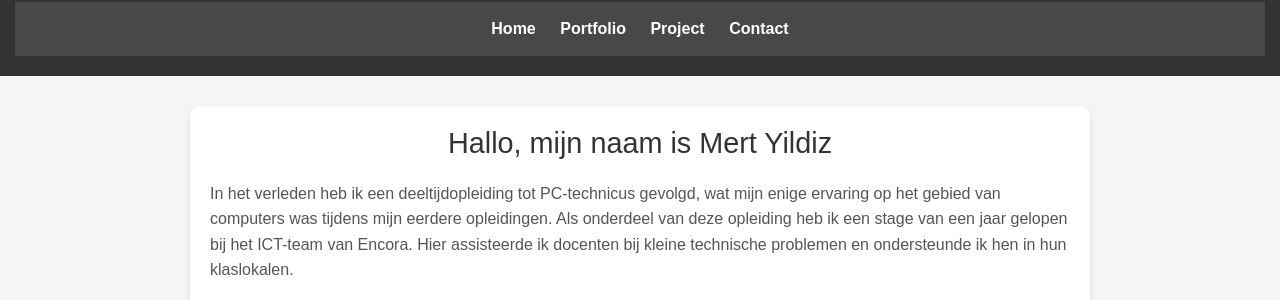
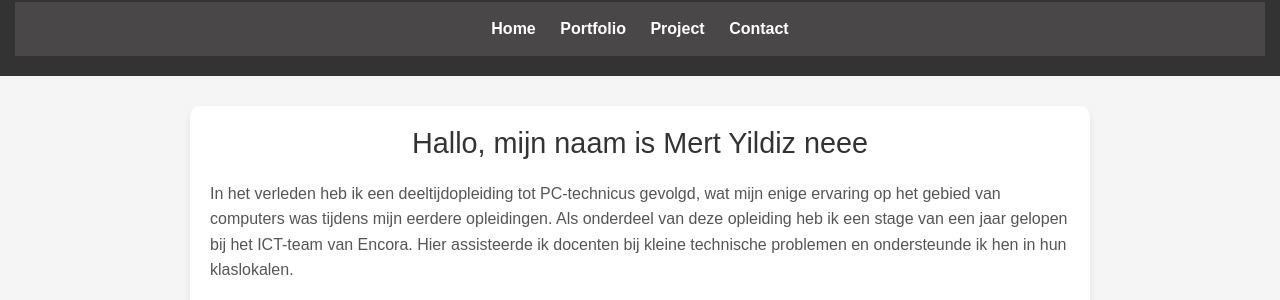
Before and after one commit to mertyildiz68/mert4.github.io, a plain HTML site: page index.html in a window 1280 px wide. Shown: the part 82-382 px from the top of the page. Drawn offline with nearby package versions, Linux system fonts and the light colour scheme.

Commit message:
Update index.html

```diff
--- a/index.html
+++ b/index.html
@@ -32,7 +32,7 @@
 
   <main>
     <section>
-      <h2>Hallo, mijn naam is Mert Yildiz</h2>
+      <h2>Hallo, mijn naam is Mert Yildiz neee </h2>
       <p>
         In het verleden heb ik een deeltijdopleiding tot PC-technicus gevolgd, wat mijn enige ervaring op het gebied van
         computers was tijdens mijn eerdere opleidingen. Als onderdeel van deze opleiding heb ik een stage van een jaar
```
